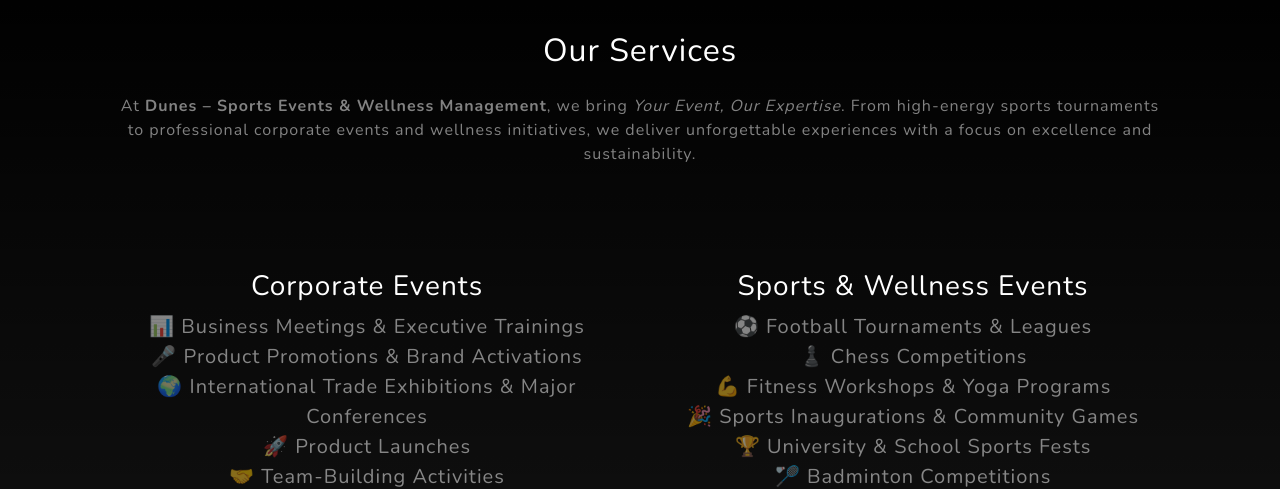
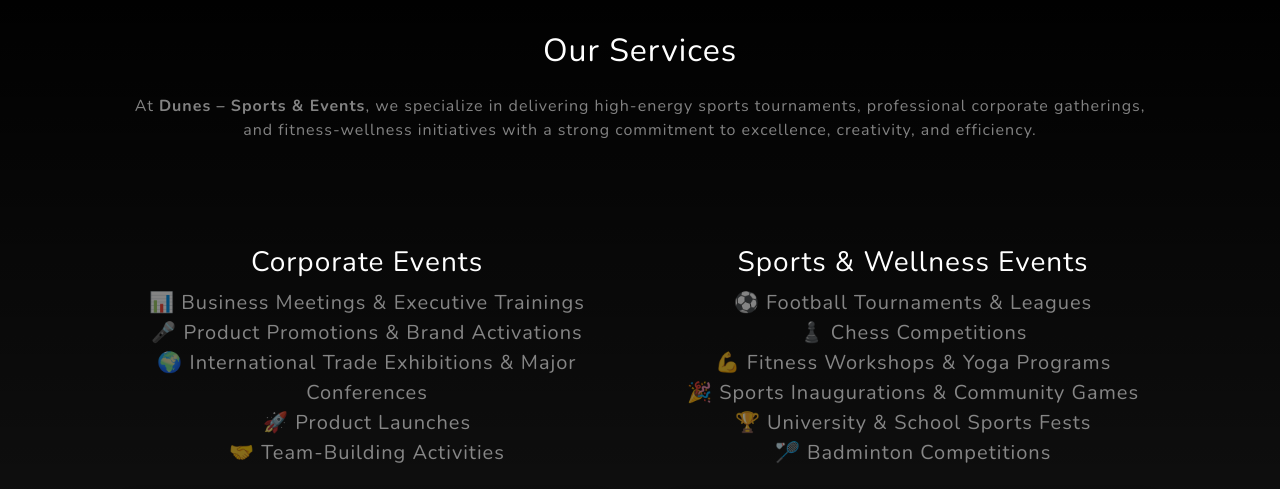
Before and after one commit to thanseerthanzi/dune-sports-events, a Django app: page / in a window 1280 px wide. Shown: the part 800-1289 px from the top of the page. Run offline with Django 5.2, Linux system fonts and the light colour scheme; some libraries are stand-ins or nearby versions.

Commit message:
Update settings our servies

```diff
--- a/templates/index.html
+++ b/templates/index.html
@@ -61,11 +61,10 @@
   <div class="container px-4 px-lg-5">
     <h2 class="text-white mb-4">Our Services</h2>
     <p class="text-white-50">
-      At <strong>Dunes – Sports Events & Wellness Management</strong>, we
-      bring <em>Your Event, Our Expertise</em>. From high-energy sports
-      tournaments to professional corporate events and wellness initiatives,
-      we deliver unforgettable experiences with a focus on excellence and
-      sustainability.
+      At <strong>Dunes – Sports & Events</strong>, we specialize in delivering
+      high-energy sports tournaments, professional corporate gatherings, and
+      fitness-wellness initiatives with a strong commitment to excellence,
+      creativity, and efficiency.
     </p>
 
     <div class="row gx-4 gx-lg-5">
```
Also changed, not shown: requirements.txt (deleted, +0 -7 lines), 1 other file. Lines whose indentation alone changed are shown as unchanged.
